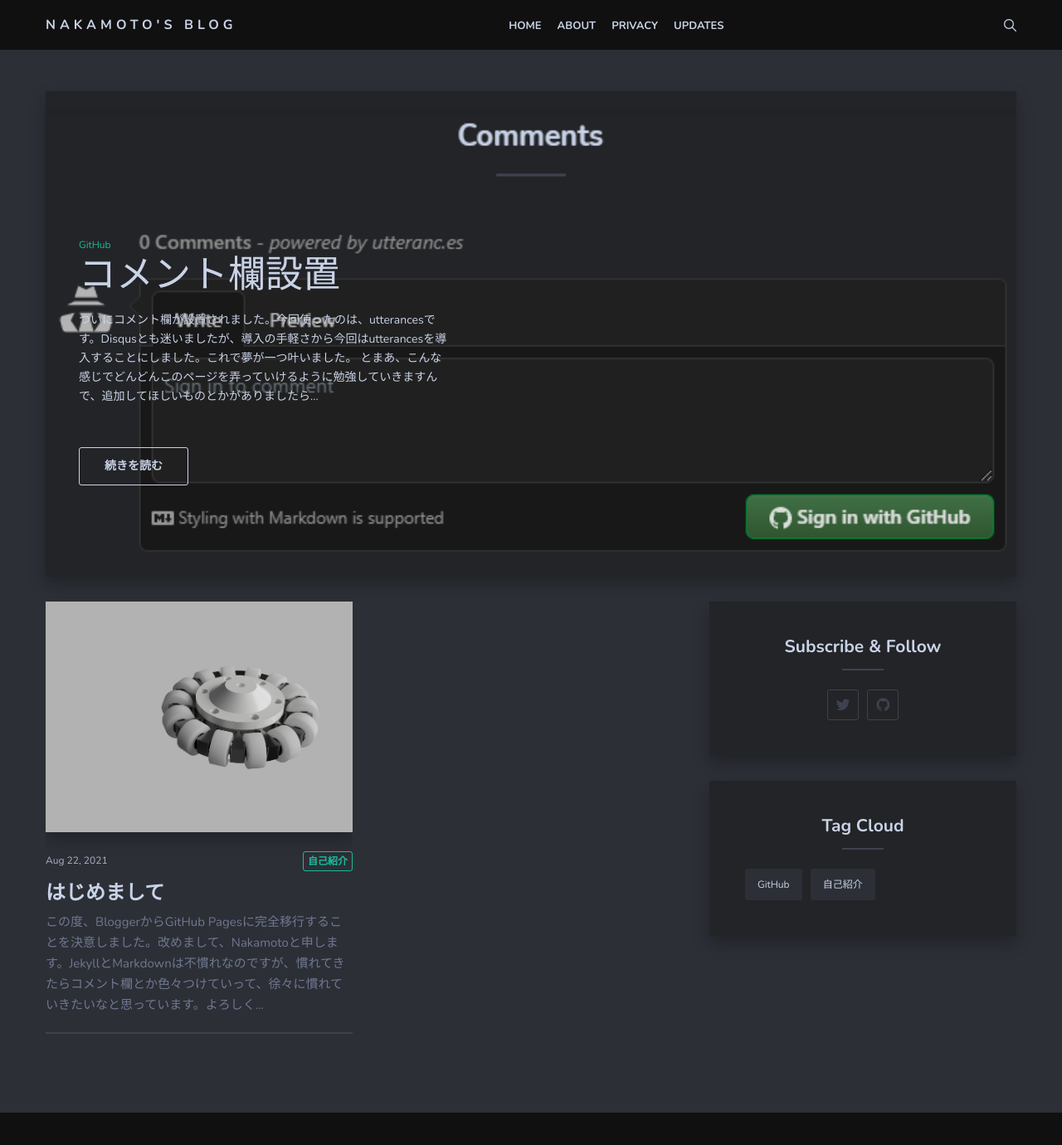
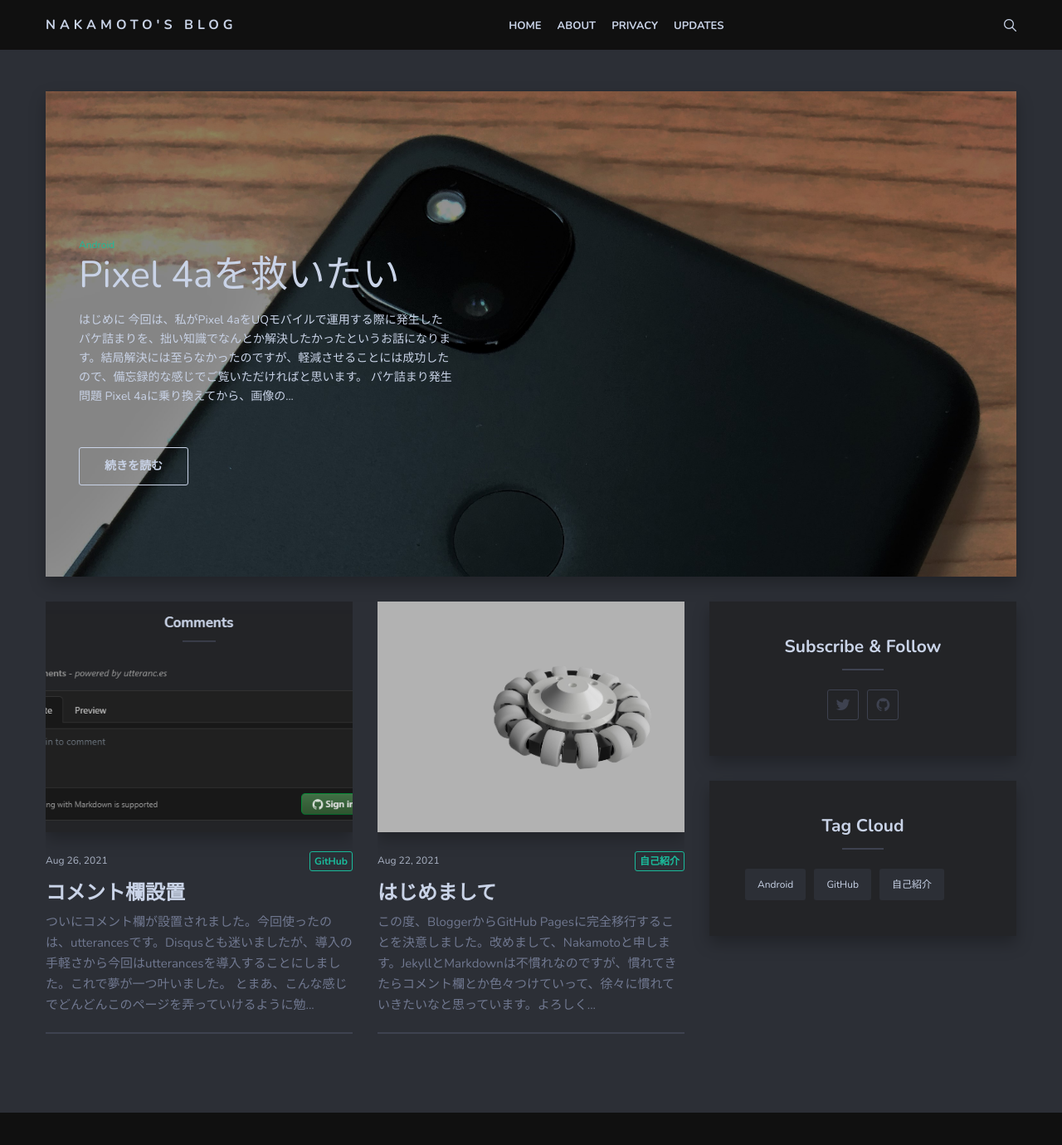
Before and after one commit to RP-800/RP-800.github.io, a Jekyll site: the page built from index.html, in a window 1280 px wide and 1400 px high. Shown: the top 1380 px of the window at 83% size. Built offline with Jekyll 4.4.1, drawn with Linux system fonts in a browser that asks for light colours; nearby versions of some CDN libraries; the list of posts is cut into pages by our own code; a file with an impossible date is left out.

Commit message:
Update 2021-09-03-20210903.markdown

```diff
--- a/_posts/2021-09-03-20210903.markdown
+++ b/_posts/2021-09-03-20210903.markdown
@@ -1,7 +1,7 @@
 ---
 layout: post
 title:  "Pixel 4aを救いたい"
-date:
+date:   2021-09-03
 image:  20210903-img.JPG
 tags:   [Android]
 ---
```
